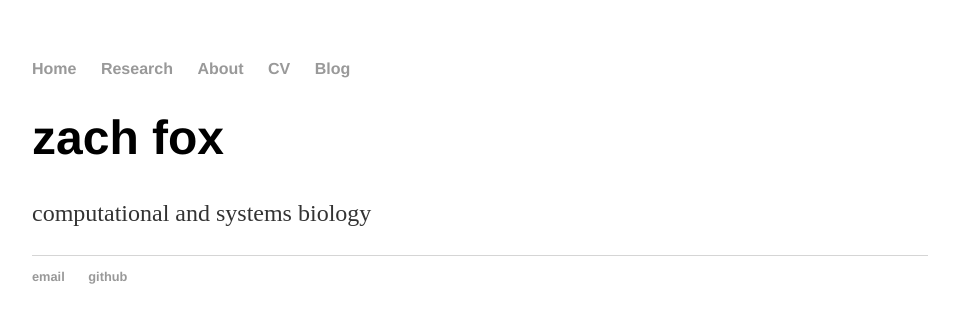
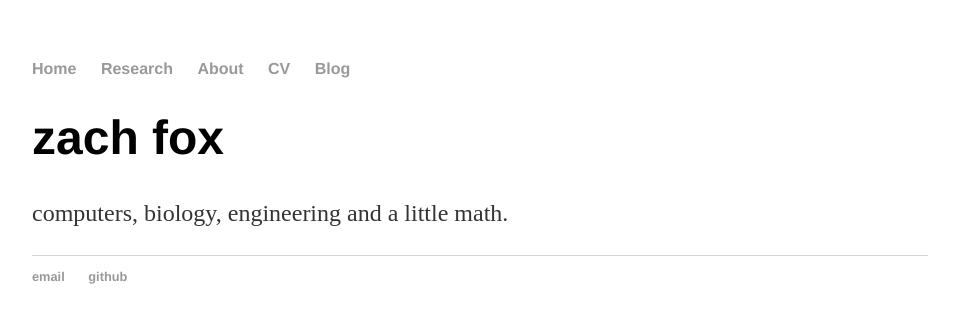
Before and after one commit to zachfox/zachfox.github.io, a Jekyll site: the page built from index.html, in a window 1280 px wide. Shown: the top 323 px of the page, without its empty margins (160-1119 px from the left). Built offline with Jekyll 4.4.1, drawn with Linux system fonts in a browser that asks for light colours.

Commit message:
updated imain page.

```diff
--- a/index.html
+++ b/index.html
@@ -4,5 +4,5 @@ title: Zach Fox
 ---
 <div class="blurb">
     <h1>zach fox</h1>
-    <p>computational and systems biology
+    <p>computers, biology, engineering and a little math.
  </div><!-- /.blurb -->
```
